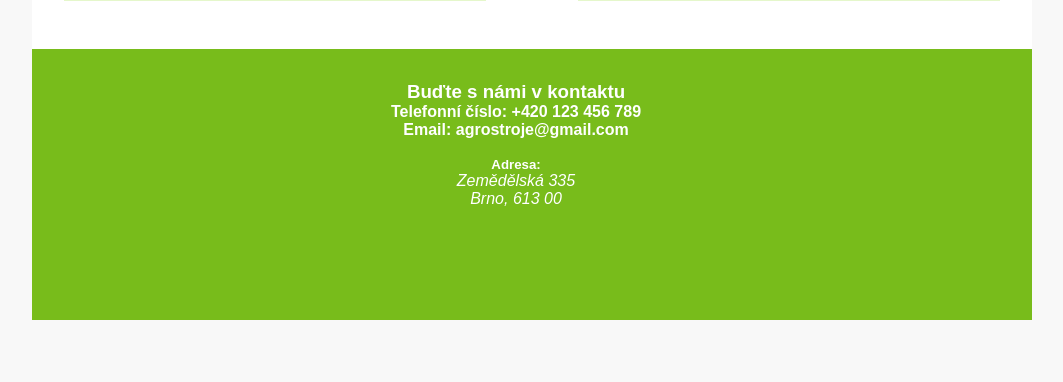
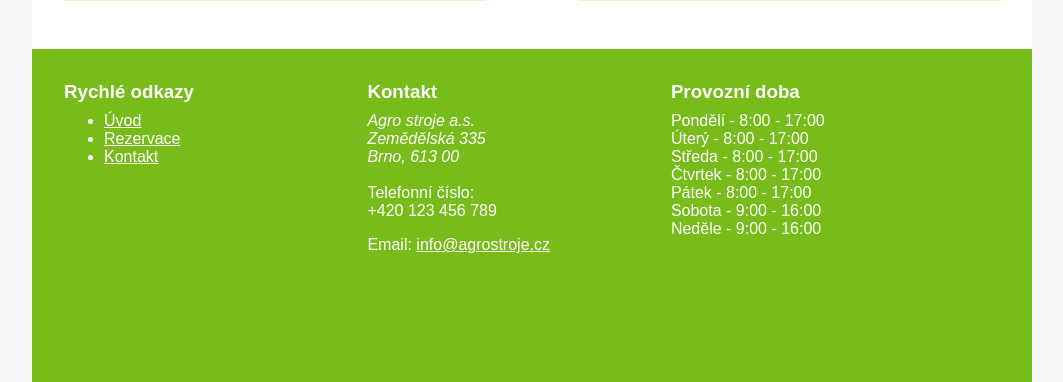
Before and after one commit to zmackiv/web-project, a Flask app: page /contacts in a window 1280 px wide. Shown: the part 889-1271 px from the top of the page, without its empty margins (108-1171 px from the left). Before the commit the page ends 1209 px from the top, so only its background shows below. Run offline with Flask 2, Linux system fonts and the light colour scheme; some libraries are stand-ins or nearby versions.

Commit message:
úprava footeru a kontaktů

```diff
--- a/static/css/styles.css
+++ b/static/css/styles.css
@@ -385,16 +385,21 @@ footer {
     color: white;
     display: flex;
     flex-wrap: wrap;
-    justify-content: center; /* Horizontální zarovnání na střed */
-    align-items: center; /* Vertikální zarovnání na střed */
     padding: 2em 2em 5em 2em;
+}
+
+footer h3 {
+    margin-bottom: 0.5em;
 }
 
 footer div {
     margin-right: 2em;
     margin-bottom: 2em;
-    width: 33%;
-    text-align: center; /* Vystředění textu uvnitř divu */
+    width: 29%;
+}
+
+footer a {
+    color: white;
 }
 
 @media screen and (max-width: 576px) {
--- a/templates/__footer.jinja
+++ b/templates/__footer.jinja
@@ -1,14 +1,38 @@
 <footer>
-      <div>
-        <h3>Buďte s námi v kontaktu</h3>
-        <h4>Telefonní číslo: +420 123 456 789</h4>
-        <h4>Email: agrostroje@gmail.com</h4> <br>
+    <div>
+      <h3>Rychlé odkazy</h3>
+      <ul>
+        <li>
+            <a href="{{url_for('view_homepage')}}">Úvod</a>
+        </li>
+        <li>
+            <a href="{{url_for('view_reservation_page1')}}">Rezervace</a>
+        </li>
+        <li>
+          <a href="{{ url_for('view_contact_page') }}">Kontakt</a>
+        </li>
+      </ul>
+    </div>
+    <div>
+    <h3>Kontakt</h3>
+    <address>
+        Agro stroje a.s.<br>
+        Zemědělská 335 <br>
+        Brno, 613 00
+    </address><br>
+    <p>Telefonní číslo: <br> +420 123 456 789</p>
+    <p>Email: <a href="mailto:info@agrostroje.cz">info@agrostroje.cz</a></p>
+</div>
 
-        <h5>Adresa:</h5>
-        <address>
-            Zemědělská 335 <br>
-            Brno, 613 00
-        </address>
-
-      </div>
+    <div>
+      <h3>Provozní doba</h3>
+        <p>Pondělí - 8:00 - 17:00 <br>
+            Úterý - 8:00 - 17:00 <br>
+            Středa - 8:00 - 17:00 <br>
+            Čtvrtek - 8:00 - 17:00 <br>
+            Pátek - 8:00 - 17:00 <br>
+            Sobota - 9:00 - 16:00 <br>
+            Neděle - 9:00 - 16:00<br>
+        </p>
+    </div>
 </footer>
--- a/templates/contacts.jinja
+++ b/templates/contacts.jinja
@@ -13,7 +13,7 @@
         </div>
         <div>
           <h4>Email:</h4>
-            <p><br>agrostroje@gmail.com</p>
+            <p><br><a href="mailto:info@agrostroje.cz">info@agrostroje.cz</a></p>
         </div>
       </section>
 
@@ -23,7 +23,7 @@
             <h4>Adresa:</h4>
             <p><br>Agro stroje a.s.</p>
             <p>Zemědělská 335</p>
-            <p>602 00 Brno</p>
+            <p>613 00 Brno</p>
             <p>Česká republika</p>
             <p>GPS:  49°13′45.8″ N, 16°37′10.02″ E</p>
         </div>
```
